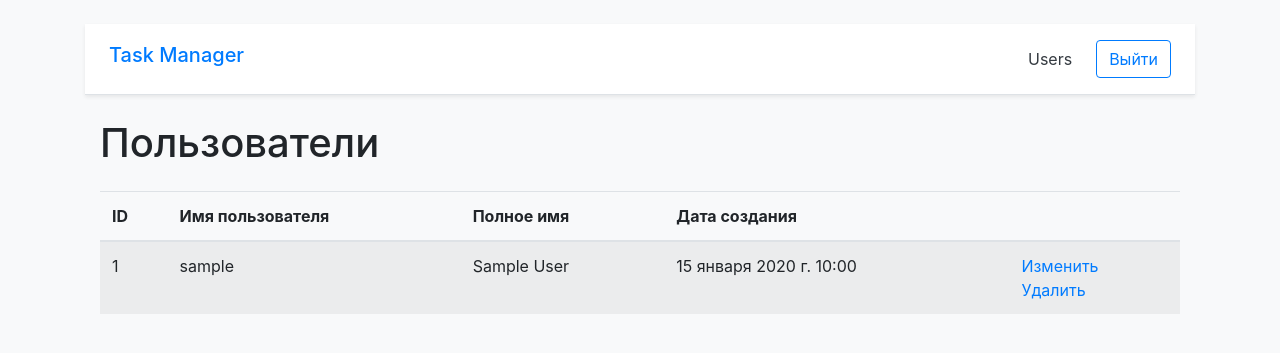
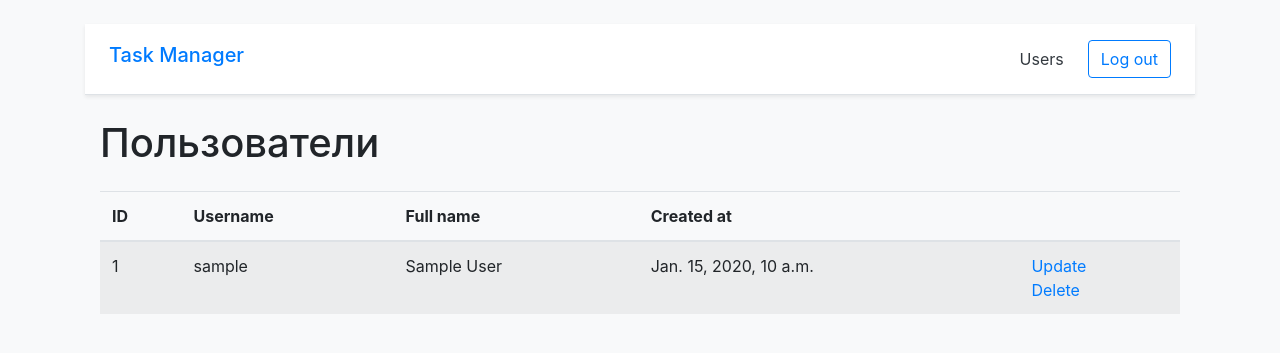
Before and after one commit to kozenalex/python-project-52, a Django app: page /users/ in a window 1280 px wide. Shown: the top 353 px of the page. Run offline with Django 4.2, Linux system fonts and the light colour scheme; a user stored in the database is signed in; tables that the repository leaves empty hold one stand-in row (values such as "Sample post"); some libraries are stand-ins or nearby versions.

Commit message:
fckn translate

```diff
--- a/task_manager/settings.py
+++ b/task_manager/settings.py
@@ -123,7 +123,7 @@ AUTH_PASSWORD_VALIDATORS = [
 # Internationalization
 # https://docs.djangoproject.com/en/4.1/topics/i18n/
 
-LANGUAGE_CODE = 'ru'
+LANGUAGE_CODE = 'en'
 
 TIME_ZONE = 'UTC'
 
--- a/task_manager/templates/login.html
+++ b/task_manager/templates/login.html
@@ -1,13 +1,14 @@
 {% extends 'layout.html' %}
 {% load bootstrap4 %}
+{% load i18n %}
 {% block content %}
-<h1 class="my-4">Вход</h1>
+<h1 class="my-4">{% trans 'Authorization' %}</h1>
 <form action="{% url 'login' %}" method="post" class="form">
     {% csrf_token %}
     {% bootstrap_form form %}
     {% buttons %}
       <button type="submit" class="btn btn-primary">
-        Login
+        {% trans 'Login' %}
       </button>
     {% endbuttons %}
   </form>
--- a/task_manager/templates/navigation.html
+++ b/task_manager/templates/navigation.html
@@ -1,7 +1,7 @@
 {% load i18n %}
 <div class="d-flex flex-column flex-md-row align-items-center p-3 px-md-4 mb-3 bg-white border-bottom shadow-sm">
     <a class="my-0 mr-md-auto font-weight-normal" href="{% url 'index_page' %}">
-        <h5 >Task Manager</h5>
+        <h5 >{% trans 'Task Manager' %}</h5>
     </a>
     <nav class="my-2 my-md-0 mr-md-3">
       <a class="p-2 text-dark" href="{% url 'users_list' %}">{% trans 'Users' %}</a>
--- a/task_manager/templates/user_confirm_delete.html
+++ b/task_manager/templates/user_confirm_delete.html
@@ -1,13 +1,14 @@
 {% extends 'layout.html' %}
 {% load bootstrap4 %}
+{% load i18n %}
 {% block content %}
-<h1 class="my-4">Удаление пользователя {{user.username}}</h1>
+<h1 class="my-4">{% trans 'Delete user' %} {{user.username}}</h1>
 <form action="{% url 'user_delete' pk=user.id %}" method="post" class="form">
     {% csrf_token %}
     {% bootstrap_form form %}
     {% buttons %}
       <button type="submit" class="btn btn-primary">
-        Удалить?
+        {% trans 'Confirm' %}
       </button>
     {% endbuttons %}
   </form>
--- a/task_manager/templates/user_create.html
+++ b/task_manager/templates/user_create.html
@@ -1,13 +1,14 @@
 {% extends 'layout.html' %}
 {% load bootstrap4 %}
+{% load i18n %}
 {% block content %}
-<h1 class="my-4">Регистрация</h1>
+<h1 class="my-4">{% trans 'User registration' %}</h1>
 <form action="{% url 'user_create' %}" method="post" class="form">
     {% csrf_token %}
     {% bootstrap_form form %}
     {% buttons %}
       <button type="submit" class="btn btn-primary">
-        Register
+        {% trans 'Register' %}
       </button>
     {% endbuttons %}
   </form>
--- a/task_manager/templates/user_update.html
+++ b/task_manager/templates/user_update.html
@@ -1,13 +1,14 @@
 {% extends 'layout.html' %}
 {% load bootstrap4 %}
+{% load i18n %}
 {% block content %}
-<h1 class="my-4">Изменение данных</h1>
+<h1 class="my-4">{% trans 'Change user profile' %}</h1>
 <form action="{% url 'user_update' pk=user.id %}" method="post" class="form">
     {% csrf_token %}
     {% bootstrap_form form %}
     {% buttons %}
       <button type="submit" class="btn btn-primary">
-        Update
+        {% trans 'Update' %}
       </button>
     {% endbuttons %}
   </form>
--- a/task_manager/templates/users.html
+++ b/task_manager/templates/users.html
@@ -1,14 +1,15 @@
 {% extends 'layout.html' %}
 {% block content %}
+{% load i18n %}
 <div class="container wrapper flex-grow-1">
     <h1 class="my-4">Пользователи</h1>
 <table class="table table-striped">
 <thead>
   <tr>
     <th>ID</th>
-    <th>Имя пользователя</th>
-    <th>Полное имя</th>
-    <th>Дата создания</th>
+    <th>{% trans 'Username' %}</th>
+    <th>{% trans 'Full name' %}</th>
+    <th>{% trans 'Created at' %}</th>
     <th></th>
   </tr>
 </thead>
@@ -21,9 +22,9 @@
       <td>{{ u.date_joined }}</td>
       {% if user.is_authenticated and u.username == user.username or user.is_staff %}
       <td>
-        <a href="{% url 'user_update' pk=u.id %}">Изменить</a>
+        <a href="{% url 'user_update' pk=u.id %}">{% trans 'Update' %}</a>
         <br>
-        <a href="{% url 'user_delete' pk=u.id %}">Удалить</a>
+        <a href="{% url 'user_delete' pk=u.id %}">{% trans 'Delete' %}</a>
       </td>
       {% else %}
       <td></td>
```
Also changed, not shown: task_manager/locale/ru/LC_MESSAGES/django.po, 1 other file.
